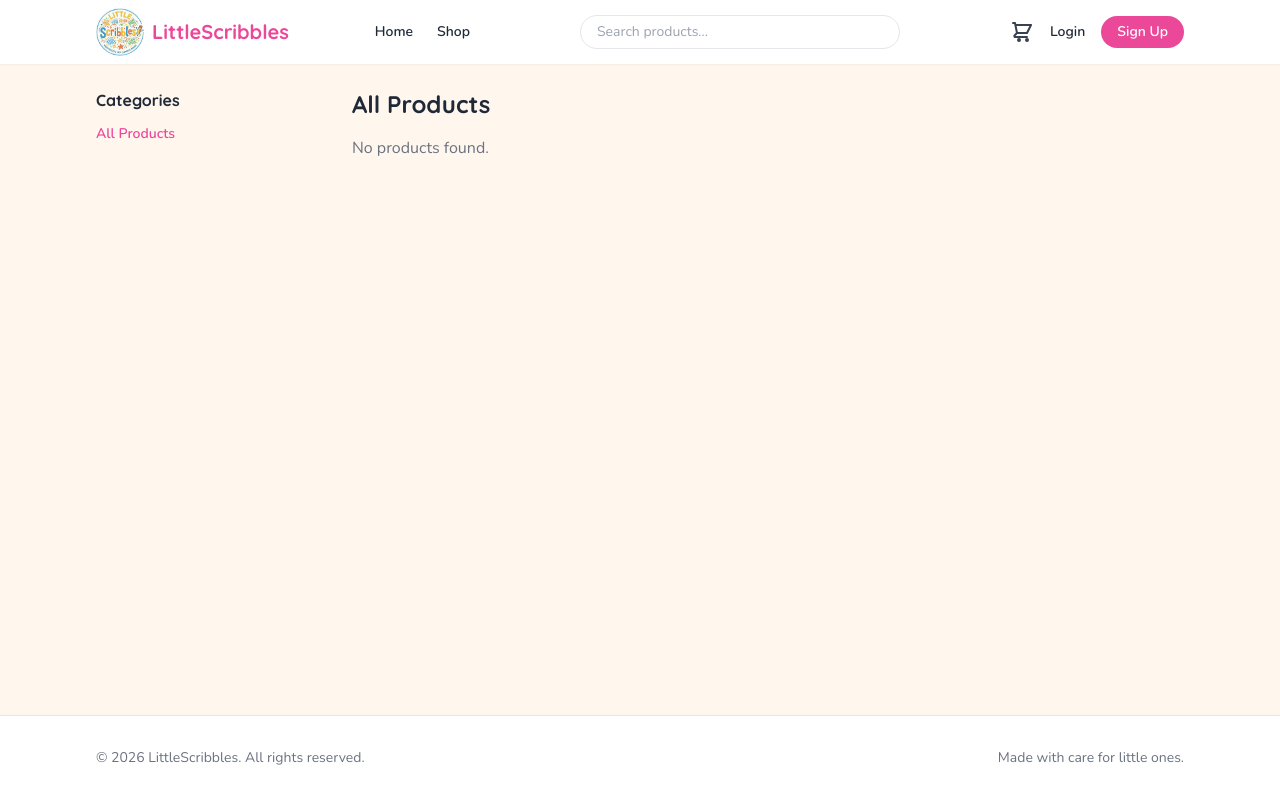
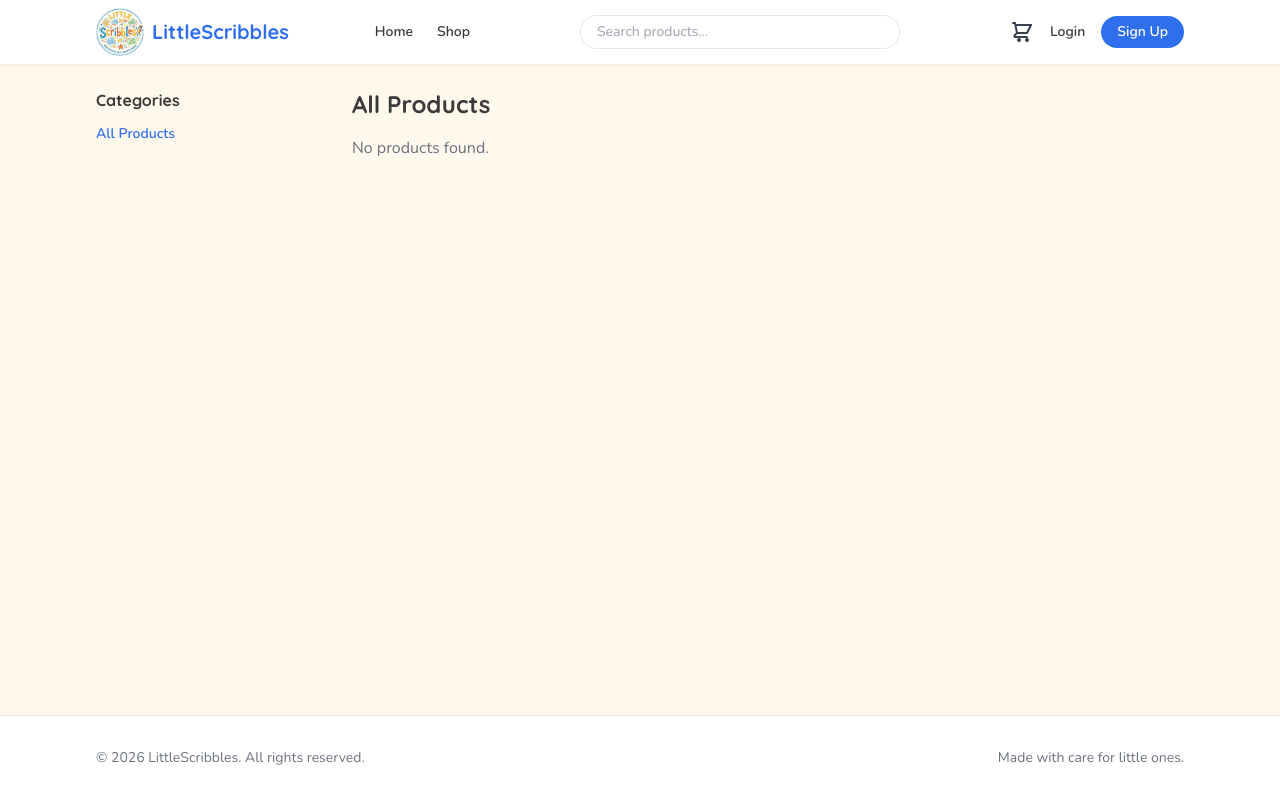
Before and after one commit to Bala1105/LittleScribbles, a Django app: page /products/ in a window 1280 px wide. Run offline with Django 5.2, Linux system fonts and the light colour scheme; data that the repository does not hold is empty; some libraries are stand-ins or nearby versions.

Commit message:
Reorganize catalog by book type and rework color palette to match logo
Categories now group products by book type (Activity Books, Tracing
Books, Wooden Tracing Boards, Pillow & Soft Books) instead of age
range, with an explicit Category.order field so the shop page and
sidebar always show them in that sequence rather than alphabetically.

Replace the pink/orange theme with a palette pulled from the actual
logo: warm cream background, crayon blue as the primary accent
(buttons, links, prices), with yellow and green reserved as
secondary highlights. Also fixes a leftover bug in cart_detail.html
that still referenced the removed Product.image field instead of
primary_image.

Co-Authored-By: Claude Sonnet 5 <noreply@anthropic.com>

```diff
--- a/shop/models.py
+++ b/shop/models.py
@@ -5,10 +5,11 @@ from django.urls import reverse
 class Category(models.Model):
     name = models.CharField(max_length=100, unique=True)
     slug = models.SlugField(max_length=110, unique=True)
+    order = models.PositiveIntegerField(default=0)
 
     class Meta:
         verbose_name_plural = 'categories'
-        ordering = ['name']
+        ordering = ['order', 'name']
 
     def __str__(self):
         return self.name
@@ -29,7 +30,7 @@ class Product(models.Model):
     created_at = models.DateTimeField(auto_now_add=True)
 
     class Meta:
-        ordering = ['-created_at']
+        ordering = ['category__order', 'name']
 
     def __str__(self):
         return self.name
--- a/shop/templates/shop/_product_card.html
+++ b/shop/templates/shop/_product_card.html
@@ -1,6 +1,6 @@
 {% load static %}
 <a href="{{ product.get_absolute_url }}" class="bg-white rounded-2xl overflow-hidden shadow-sm hover:shadow-md transition flex flex-col">
-    <div class="aspect-square bg-orange-100 flex items-center justify-center overflow-hidden">
+    <div class="aspect-square bg-brand-tile flex items-center justify-center overflow-hidden">
         {% with image=product.primary_image %}
         {% if image %}
         <img src="{{ image.image.url }}" alt="{{ product.name }}" class="w-full h-full object-cover">
@@ -10,7 +10,7 @@
         {% endwith %}
     </div>
     <div class="p-3 flex-1 flex flex-col">
-        <span class="text-xs text-pink-500 font-semibold uppercase">{{ product.category.name }}</span>
+        <span class="text-xs text-brand-blue font-semibold uppercase">{{ product.category.name }}</span>
         <span class="font-semibold text-sm mt-1 flex-1">{{ product.name }}</span>
         <span class="font-bold mt-2">₹{{ product.price }}</span>
     </div>
--- a/shop/templates/shop/home.html
+++ b/shop/templates/shop/home.html
@@ -1,10 +1,10 @@
 {% extends "base.html" %}
 
 {% block content %}
-<section class="bg-pink-100 rounded-3xl px-6 sm:px-12 py-12 sm:py-20 text-center mb-12">
-    <h1 class="font-brand text-3xl sm:text-5xl font-bold text-pink-600 mb-4">Worksheets &amp; Activities for Curious Minds</h1>
+<section class="bg-blue-50 rounded-3xl px-6 sm:px-12 py-12 sm:py-20 text-center mb-12">
+    <h1 class="font-brand text-3xl sm:text-5xl font-bold text-brand-blue mb-4">Worksheets &amp; Activities for Curious Minds</h1>
     <p class="text-gray-600 max-w-xl mx-auto mb-6">Fun, hands-on activity books and tracing sets designed for kids aged 2 to 8.</p>
-    <a href="{% url 'shop:product_list' %}" class="inline-block bg-pink-500 text-white font-semibold px-6 py-3 rounded-full hover:bg-pink-600">Shop Now</a>
+    <a href="{% url 'shop:product_list' %}" class="inline-block bg-brand-blue text-white font-semibold px-6 py-3 rounded-full">Shop Now</a>
 </section>
 
 {% if categories %}
--- a/shop/templates/shop/product_list.html
+++ b/shop/templates/shop/product_list.html
@@ -8,11 +8,11 @@
         <h2 class="font-brand font-bold mb-3">Categories</h2>
         <ul class="space-y-2 text-sm">
             <li>
-                <a href="{% url 'shop:product_list' %}" class="{% if not selected_category %}text-pink-500 font-semibold{% endif %}">All Products</a>
+                <a href="{% url 'shop:product_list' %}" class="{% if not selected_category %}text-brand-blue font-semibold{% endif %}">All Products</a>
             </li>
             {% for category in categories %}
             <li>
-                <a href="{{ category.get_absolute_url }}" class="{% if selected_category == category %}text-pink-500 font-semibold{% endif %}">{{ category.name }}</a>
+                <a href="{{ category.get_absolute_url }}" class="{% if selected_category == category %}text-brand-blue font-semibold{% endif %}">{{ category.name }}</a>
             </li>
             {% endfor %}
         </ul>
--- a/templates/base.html
+++ b/templates/base.html
@@ -12,35 +12,56 @@
     <style>
         body { font-family: 'Nunito', sans-serif; }
         .font-brand { font-family: 'Quicksand', sans-serif; }
+        :root {
+            --ls-bg: #FFF8EC;
+            --ls-blue: #2F6FED;
+            --ls-blue-dark: #2558C2;
+            --ls-yellow: #F5A623;
+            --ls-green: #4CAF77;
+            --ls-text: #3A3A3A;
+            --ls-tile: #FBEAD0;
+        }
+        .bg-brand { background-color: var(--ls-bg); }
+        .bg-brand-tile { background-color: var(--ls-tile); }
+        .bg-brand-blue { background-color: var(--ls-blue); }
+        .bg-brand-blue:hover { background-color: var(--ls-blue-dark); }
+        .text-brand-blue { color: var(--ls-blue); }
+        .hover\:text-brand-blue:hover { color: var(--ls-blue); }
+        .border-brand-blue { border-color: var(--ls-blue); }
+        .ring-brand-blue:focus { box-shadow: 0 0 0 2px var(--ls-blue); }
+        .bg-brand-yellow { background-color: var(--ls-yellow); }
+        .text-brand-yellow { color: var(--ls-yellow); }
+        .bg-brand-green { background-color: var(--ls-green); }
+        .text-brand-green { color: var(--ls-green); }
     </style>
 </head>
-<body class="min-h-screen flex flex-col bg-orange-50 text-gray-800">
+<body class="min-h-screen flex flex-col bg-brand" style="color: var(--ls-text);">
 
 <header class="bg-white shadow-sm sticky top-0 z-40">
     <div class="max-w-6xl mx-auto px-4 sm:px-6 lg:px-8">
         <div class="flex items-center justify-between h-16">
             <a href="{% url 'shop:home' %}" class="flex items-center gap-2">
                 <img src="{% static 'images/logo.png' %}" alt="LittleScribbles" class="h-12 w-12 rounded-full object-cover">
-                <span class="font-brand text-xl font-bold text-pink-500 hidden sm:inline">LittleScribbles</span>
+                <span class="font-brand text-xl font-bold text-brand-blue hidden sm:inline">LittleScribbles</span>
             </a>
 
             <nav class="hidden md:flex items-center gap-6 text-sm font-semibold">
-                <a href="{% url 'shop:home' %}" class="hover:text-pink-500">Home</a>
-                <a href="{% url 'shop:product_list' %}" class="hover:text-pink-500">Shop</a>
+                <a href="{% url 'shop:home' %}" class="hover:text-brand-blue">Home</a>
+                <a href="{% url 'shop:product_list' %}" class="hover:text-brand-blue">Shop</a>
             </nav>
 
             <form action="{% url 'shop:product_list' %}" method="get" class="hidden md:flex flex-1 max-w-xs mx-6">
                 <input type="text" name="q" placeholder="Search products..." value="{{ query|default:'' }}"
-                       class="w-full rounded-full border border-gray-200 px-4 py-1.5 text-sm focus:outline-none focus:ring-2 focus:ring-pink-300">
+                       class="w-full rounded-full border border-gray-200 px-4 py-1.5 text-sm focus:outline-none ring-brand-blue">
             </form>
 
             <div class="flex items-center gap-4">
-                <a href="{% url 'shop:cart_detail' %}" class="relative flex items-center text-gray-700 hover:text-pink-500">
+                <a href="{% url 'shop:cart_detail' %}" class="relative flex items-center text-gray-700 hover:text-brand-blue">
                     <svg xmlns="http://www.w3.org/2000/svg" class="h-6 w-6" fill="none" viewBox="0 0 24 24" stroke="currentColor" stroke-width="2">
                         <path stroke-linecap="round" stroke-linejoin="round" d="M3 3h2l.4 2M7 13h10l4-8H5.4M7 13L5.4 5M7 13l-2.29 2.29A1 1 0 005 17h12M9 21a1 1 0 100-2 1 1 0 000 2zm8 0a1 1 0 100-2 1 1 0 000 2z" />
                     </svg>
                     {% if cart|length > 0 %}
-                    <span class="absolute -top-2 -right-2 bg-pink-500 text-white text-xs rounded-full h-5 w-5 flex items-center justify-center">{{ cart|length }}</span>
+                    <span class="absolute -top-2 -right-2 bg-brand-yellow text-white text-xs rounded-full h-5 w-5 flex items-center justify-center">{{ cart|length }}</span>
                     {% endif %}
                 </a>
 
@@ -48,11 +69,11 @@
                 <span class="hidden sm:inline text-sm font-semibold">Hi, {{ user.username }}</span>
                 <form action="{% url 'shop:logout' %}" method="post" class="hidden md:block">
                     {% csrf_token %}
-                    <button type="submit" class="text-sm font-semibold hover:text-pink-500">Logout</button>
+                    <button type="submit" class="text-sm font-semibold hover:text-brand-blue">Logout</button>
                 </form>
                 {% else %}
-                <a href="{% url 'shop:login' %}" class="hidden md:inline text-sm font-semibold hover:text-pink-500">Login</a>
-                <a href="{% url 'shop:signup' %}" class="hidden md:inline bg-pink-500 text-white text-sm font-semibold px-4 py-1.5 rounded-full hover:bg-pink-600">Sign Up</a>
+                <a href="{% url 'shop:login' %}" class="hidden md:inline text-sm font-semibold hover:text-brand-blue">Login</a>
+                <a href="{% url 'shop:signup' %}" class="hidden md:inline bg-brand-blue text-white text-sm font-semibold px-4 py-1.5 rounded-full">Sign Up</a>
                 {% endif %}
 
                 <button id="menu-btn" class="md:hidden p-2 text-gray-700" aria-label="Open menu">
@@ -66,7 +87,7 @@
         <div id="mobile-menu" class="hidden md:hidden pb-4 space-y-3">
             <form action="{% url 'shop:product_list' %}" method="get">
                 <input type="text" name="q" placeholder="Search products..." value="{{ query|default:'' }}"
-                       class="w-full rounded-full border border-gray-200 px-4 py-1.5 text-sm focus:outline-none focus:ring-2 focus:ring-pink-300">
+                       class="w-full rounded-full border border-gray-200 px-4 py-1.5 text-sm focus:outline-none ring-brand-blue">
             </form>
             <a href="{% url 'shop:home' %}" class="block text-sm font-semibold py-1">Home</a>
             <a href="{% url 'shop:product_list' %}" class="block text-sm font-semibold py-1">Shop</a>
--- a/templates/registration/login.html
+++ b/templates/registration/login.html
@@ -19,10 +19,10 @@
         {% for error in form.non_field_errors %}
         <p class="text-red-500 text-xs">{{ error }}</p>
         {% endfor %}
-        <button type="submit" class="w-full bg-pink-500 text-white font-semibold py-2.5 rounded-full hover:bg-pink-600">Login</button>
+        <button type="submit" class="w-full bg-brand-blue text-white font-semibold py-2.5 rounded-full">Login</button>
     </form>
     <p class="text-sm text-gray-500 text-center mt-4">
-        Don't have an account? <a href="{% url 'shop:signup' %}" class="text-pink-500 font-semibold hover:underline">Sign up</a>
+        Don't have an account? <a href="{% url 'shop:signup' %}" class="text-brand-blue font-semibold hover:underline">Sign up</a>
     </p>
 </div>
 {% endblock %}
--- a/templates/registration/signup.html
+++ b/templates/registration/signup.html
@@ -19,10 +19,10 @@
             {% endfor %}
         </div>
         {% endfor %}
-        <button type="submit" class="w-full bg-pink-500 text-white font-semibold py-2.5 rounded-full hover:bg-pink-600">Sign Up</button>
+        <button type="submit" class="w-full bg-brand-blue text-white font-semibold py-2.5 rounded-full">Sign Up</button>
     </form>
     <p class="text-sm text-gray-500 text-center mt-4">
-        Already have an account? <a href="{% url 'shop:login' %}" class="text-pink-500 font-semibold hover:underline">Login</a>
+        Already have an account? <a href="{% url 'shop:login' %}" class="text-brand-blue font-semibold hover:underline">Login</a>
     </p>
 </div>
 {% endblock %}
```
Also changed, not shown: shop/management/commands/import_products.py (+21 -11 lines), shop/templates/shop/cart_detail.html (+9 -7 lines), shop/templates/shop/product_detail.html (+4 -4 lines), shop/migrations/0004_alter_category_options_alter_product_options_and_more.py (added).
